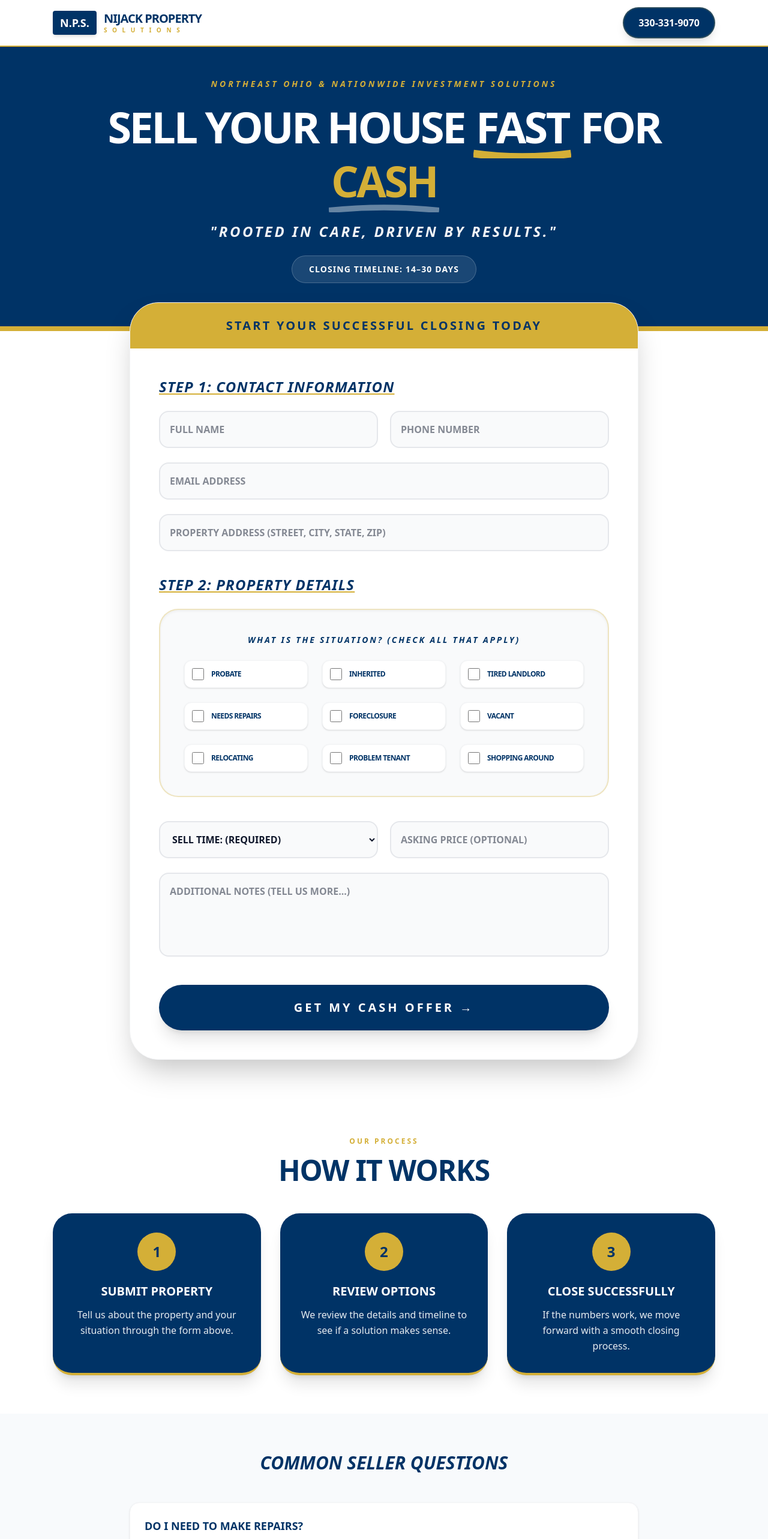
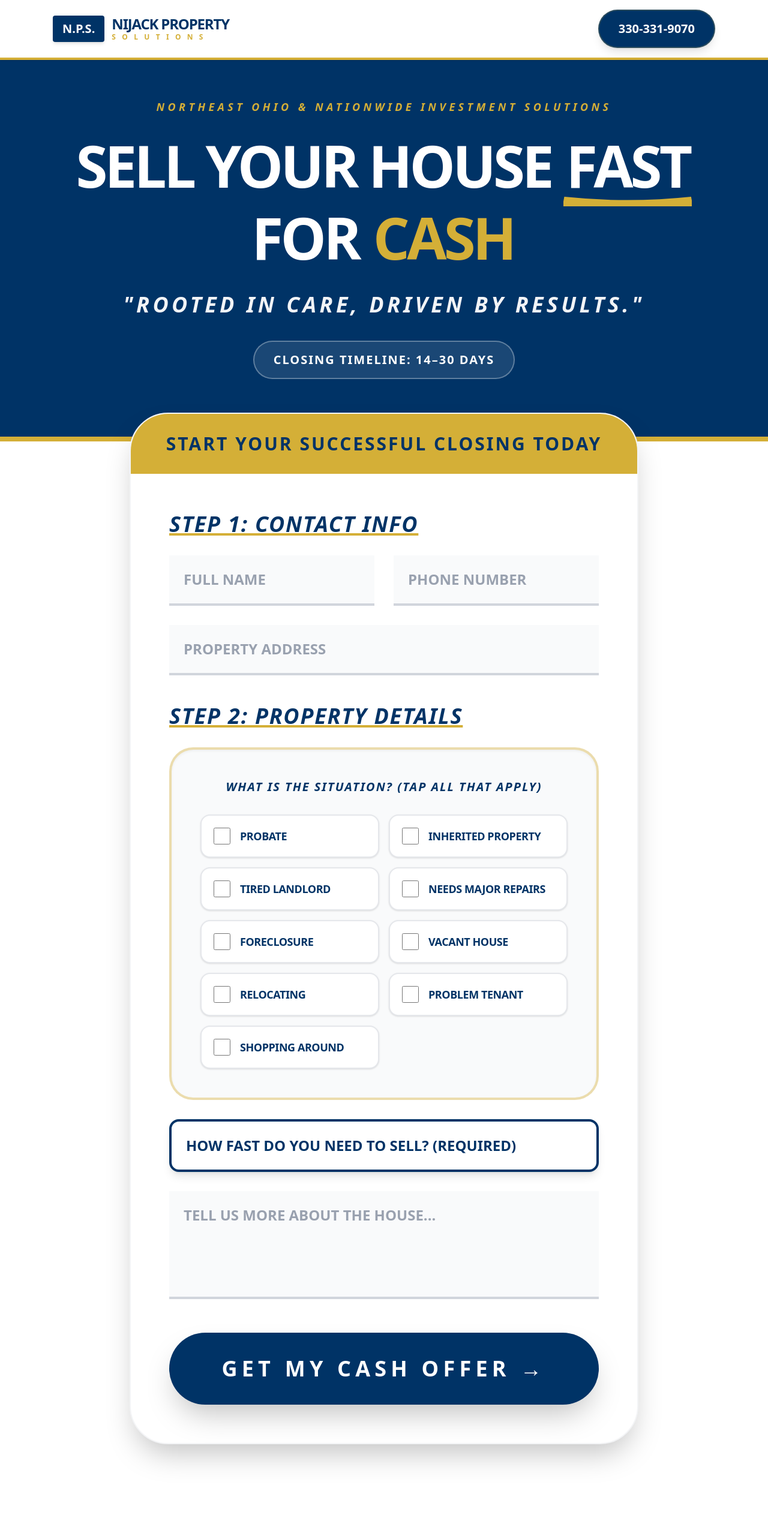
Before and after one commit to nijackacquisitions56/nijack-property-solutions, a React (Vite) app: page / in a window 1280 px wide. Shown: the top 2566 px of the page at 60% size. Built offline with nearby package versions, Linux system fonts and the light colour scheme.

Commit message:
Update App.jsx

```diff
--- a/src/App.jsx
+++ b/src/App.jsx
@@ -2,86 +2,93 @@ import React from 'react';
 
 const NijackSite = () => {
   return (
-    <div className="min-h-screen bg-white font-sans text-slate-900 leading-relaxed scroll-smooth">
+    // 'text-lg' and 'leading-relaxed' ensures the base font is large and spaced out
+    <div className="min-h-screen bg-white font-sans text-slate-900 text-lg leading-relaxed scroll-smooth">
 
       {/* 1. HEADER */}
-      <nav className="bg-white py-3 border-b-2 border-[#D4AF37] sticky top-0 z-50 shadow-sm">
+      <nav className="bg-white py-4 border-b-4 border-[#D4AF37] sticky top-0 z-50 shadow-sm">
         <div className="max-w-6xl mx-auto px-4 md:px-6 flex justify-between items-center">
           <div className="flex items-center gap-2 md:gap-3">
-            <div className="bg-[#003366] text-white font-black px-3 py-1.5 rounded text-lg shadow-md">N.P.S.</div>
+            <div className="bg-[#003366] text-white font-black px-4 py-2 rounded text-xl shadow-md">N.P.S.</div>
             <div className="flex flex-col text-left">
-              <span className="text-[#003366] font-black text-base md:text-xl tracking-tighter leading-none uppercase">NIJACK PROPERTY</span>
-              <span className="text-[#D4AF37] font-bold text-[9px] md:text-[10px] tracking-[0.3em] uppercase leading-none mt-1">S O L U T I O N S</span>
+              <span className="text-[#003366] font-black text-lg md:text-2xl tracking-tighter leading-none uppercase">NIJACK PROPERTY</span>
+              <span className="text-[#D4AF37] font-bold text-[10px] md:text-[12px] tracking-[0.3em] uppercase leading-none mt-1">S O L U T I O N S</span>
             </div>
           </div>
-          <a href="tel:3303319070" className="bg-[#003366] text-white px-5 py-3 md:px-6 md:py-3 rounded-full font-black text-sm md:text-base hover:bg-[#D4AF37] hover:text-[#003366] transition-all shadow-lg border-2 border-[#D4AF37]/20">
+          <a href="tel:3303319070" className="bg-[#003366] text-white px-6 py-3 md:px-8 md:py-4 rounded-full font-black text-base md:text-xl hover:bg-[#D4AF37] hover:text-[#003366] transition-all shadow-lg border-2 border-[#D4AF37]/20">
             330-331-9070
           </a>
         </div>
       </nav>
 
       {/* 2. HERO SECTION */}
-      <section className="bg-[#003366] text-white pt-9 pb-13 md:pt-13 md:pb-18 border-b-8 border-[#D4AF37]">
+      <section className="bg-[#003366] text-white pt-12 pb-16 md:pt-16 md:pb-24 border-b-8 border-[#D4AF37]">
         <div className="max-w-6xl mx-auto px-6 text-center">
-          <p className="text-[#D4AF37] font-black uppercase tracking-[0.28em] text-xs md:text-sm mb-4 italic">
+          <p className="text-[#D4AF37] font-black uppercase tracking-[0.3em] text-sm md:text-lg mb-6 italic">
             Northeast Ohio & Nationwide Investment Solutions
           </p>
-          <h1 className="text-4xl md:text-7xl font-black mb-6 uppercase tracking-tighter leading-tight">
-            Sell Your House <span className="relative inline-block px-1">FAST<svg className="absolute -bottom-1 md:-bottom-2 left-0 w-full h-3 md:h-4 text-[#D4AF37]" viewBox="0 0 100 10" preserveAspectRatio="none"><path d="M0 5 Q 50 12 100 5" stroke="currentColor" strokeWidth="8" fill="transparent"/></svg></span> For <span className="relative inline-block text-[#D4AF37] px-1">CASH<svg className="absolute -bottom-1 md:-bottom-2 left-0 w-full h-3 md:h-4 text-white opacity-40" viewBox="0 0 100 10" preserveAspectRatio="none"><path d="M0 8 Q 50 2 100 8" stroke="currentColor" strokeWidth="6" fill="transparent"/></svg></span>
+          <h1 className="text-5xl md:text-8xl font-black mb-8 uppercase tracking-tighter leading-tight">
+            Sell Your House <br className="md:hidden" />
+            <span className="relative inline-block px-1">
+              FAST
+              <svg className="absolute -bottom-2 left-0 w-full h-4 text-[#D4AF37]" viewBox="0 0 100 10" preserveAspectRatio="none">
+                <path d="M0 5 Q 50 12 100 5" stroke="currentColor" strokeWidth="10" fill="transparent" />
+              </svg>
+            </span> For <br className="md:hidden" />
+            <span className="relative inline-block text-[#D4AF37] px-1">
+              CASH
+            </span>
           </h1>
-          <p className="text-xl md:text-2xl font-bold italic opacity-95 uppercase tracking-[0.15em] mb-6">"Rooted in Care, Driven by Results."</p>
-          <div className="inline-flex items-center bg-white/10 border border-white/20 px-7 py-3 rounded-full">
-            <p className="text-xs md:text-sm font-black uppercase tracking-[0.08em]">Closing Timeline: 14–30 Days</p>
+          <p className="text-2xl md:text-4xl font-bold italic opacity-95 uppercase tracking-[0.15em] mb-10">"Rooted in Care, Driven by Results."</p>
+          <div className="inline-flex items-center bg-white/10 border-2 border-white/30 px-8 py-4 rounded-full">
+            <p className="text-sm md:text-xl font-black uppercase tracking-[0.1em]">Closing Timeline: 14–30 Days</p>
           </div>
         </div>
       </section>
 
-      {/* 3. MAIN FORM */}
-      <section id="property-form" className="relative -mt-10 md:-mt-12 pb-14 md:pb-16 scroll-mt-24">
+      {/* 3. MAIN FORM - LARGE INPUTS */}
+      <section id="property-form" className="relative -mt-12 pb-20 scroll-mt-24">
         <div className="max-w-4xl mx-auto px-4 md:px-6">
-          <form className="bg-white rounded-[2rem] md:rounded-[3rem] shadow-2xl border border-gray-100 overflow-hidden">
-            <div className="bg-[#D4AF37] py-5 md:py-6 text-center px-4">
-              <h2 className="text-[#003366] font-black uppercase text-sm md:text-xl tracking-[0.16em]">Start Your Successful Closing Today</h2>
+          <form className="bg-white rounded-[2rem] md:rounded-[4rem] shadow-2xl border-2 border-gray-100 overflow-hidden">
+            <div className="bg-[#D4AF37] py-6 md:py-8 text-center px-4">
+              <h2 className="text-[#003366] font-black uppercase text-xl md:text-3xl tracking-[0.1em]">Start Your Successful Closing Today</h2>
             </div>
 
-            <div className="p-6 md:p-12 space-y-10">
-              <div className="space-y-6">
-                <h3 className="text-[#003366] font-black uppercase tracking-wider text-lg md:text-2xl italic underline decoration-[#D4AF37]">Step 1: Contact Information</h3>
-                <div className="grid md:grid-cols-2 gap-5">
-                  <input type="text" placeholder="FULL NAME" className="w-full bg-gray-50 border-2 border-gray-200 rounded-2xl p-4 font-semibold outline-none focus:border-[#003366]" required />
-                  <input type="tel" placeholder="PHONE NUMBER" className="w-full bg-gray-50 border-2 border-gray-200 rounded-2xl p-4 font-semibold outline-none focus:border-[#003366]" required />
+            <div className="p-8 md:p-16 space-y-12">
+              <div className="space-y-8">
+                <h3 className="text-[#003366] font-black uppercase tracking-wider text-2xl md:text-4xl italic underline decoration-[#D4AF37] decoration-4">Step 1: Contact Info</h3>
+                <div className="grid md:grid-cols-2 gap-8">
+                  <input type="text" placeholder="FULL NAME" className="w-full bg-gray-50 border-b-4 border-gray-300 p-6 text-xl md:text-2xl font-bold outline-none focus:border-[#003366] placeholder:text-gray-400" required />
+                  <input type="tel" placeholder="PHONE NUMBER" className="w-full bg-gray-50 border-b-4 border-gray-300 p-6 text-xl md:text-2xl font-bold outline-none focus:border-[#003366] placeholder:text-gray-400" required />
                 </div>
-                <input type="email" placeholder="EMAIL ADDRESS" className="w-full bg-gray-50 border-2 border-gray-200 rounded-2xl p-4 font-semibold outline-none focus:border-[#003366]" required />
-                <input type="text" placeholder="PROPERTY ADDRESS (STREET, CITY, STATE, ZIP)" className="w-full bg-gray-50 border-2 border-gray-200 rounded-2xl p-4 font-semibold outline-none focus:border-[#003366]" required />
+                <input type="text" placeholder="PROPERTY ADDRESS" className="w-full bg-gray-50 border-b-4 border-gray-300 p-6 text-xl md:text-2xl font-bold outline-none focus:border-[#003366] placeholder:text-gray-400" required />
               </div>
 
-              {/* ENLARGED SITUATION SECTION */}
-              <div className="space-y-6">
-                <h3 className="text-[#003366] font-black uppercase tracking-wider text-lg md:text-2xl italic underline decoration-[#D4AF37]">Step 2: Property Details</h3>
-                <div className="bg-gray-50 p-8 md:p-10 rounded-[2rem] border-2 border-[#D4AF37]/30 shadow-inner">
-                  <p className="text-[#003366] font-black text-sm uppercase mb-6 tracking-[0.2em] italic text-center">What is the situation? (Check all that apply)</p>
-                  <div className="grid grid-cols-2 md:grid-cols-3 gap-4 md:gap-6">
-                    {["Probate", "Inherited", "Tired Landlord", "Needs Repairs", "Foreclosure", "Vacant", "Relocating", "Problem Tenant", "Shopping Around"].map((label) => (
-                      <label key={label} className="flex items-center gap-3 p-3 bg-white rounded-xl border border-gray-100 hover:border-[#D4AF37] transition-colors cursor-pointer shadow-sm">
-                        <input type="checkbox" className="h-5 w-5 accent-[#003366]" />
-                        <span className="font-black uppercase text-[10px] md:text-[12px] tracking-tighter text-[#003366]">{label}</span>
+              {/* ENLARGED SITUATION SECTION FOR EASY TAPPING */}
+              <div className="space-y-8">
+                <h3 className="text-[#003366] font-black uppercase tracking-wider text-2xl md:text-4xl italic underline decoration-[#D4AF37] decoration-4">Step 2: Property Details</h3>
+                <div className="bg-gray-50 p-8 md:p-12 rounded-[2.5rem] border-4 border-[#D4AF37]/40 shadow-inner">
+                  <p className="text-[#003366] font-black text-lg md:text-xl uppercase mb-8 tracking-[0.1em] text-center italic">What is the situation? (Tap all that apply)</p>
+                  <div className="grid grid-cols-1 md:grid-cols-2 gap-4">
+                    {["Probate", "Inherited Property", "Tired Landlord", "Needs Major Repairs", "Foreclosure", "Vacant House", "Relocating", "Problem Tenant", "Shopping Around"].map((label) => (
+                      <label key={label} className="flex items-center gap-4 p-5 bg-white rounded-2xl border-2 border-gray-200 hover:border-[#D4AF37] transition-all cursor-pointer shadow-sm">
+                        <input type="checkbox" className="h-7 w-7 accent-[#003366]" />
+                        <span className="font-black uppercase text-sm md:text-lg text-[#003366] tracking-tight">{label}</span>
                       </label>
                     ))}
                   </div>
                 </div>
-                <div className="grid md:grid-cols-2 gap-5 pt-4">
-                  <select className="w-full bg-gray-50 border-2 border-gray-200 rounded-2xl p-4 font-semibold outline-none focus:border-[#003366]" defaultValue="">
-                    <option value="" disabled>SELL TIME: (REQUIRED)</option>
+                <select className="w-full bg-white border-4 border-[#003366] rounded-2xl p-6 text-xl md:text-2xl font-black text-[#003366] outline-none shadow-lg appearance-none cursor-pointer" defaultValue="">
+                    <option value="" disabled>HOW FAST DO YOU NEED TO SELL? (REQUIRED)</option>
                     <option>ASAP (RIGHT AWAY)</option>
-                    <option>&lt; 30 DAYS</option>
-                    <option>&lt; 90 DAYS</option>
-                  </select>
-                  <input type="text" placeholder="ASKING PRICE (OPTIONAL)" className="w-full bg-gray-50 border-2 border-gray-200 rounded-2xl p-4 font-semibold outline-none focus:border-[#003366]" />
-                </div>
-                <textarea placeholder="ADDITIONAL NOTES (TELL US MORE...)" rows="4" className="w-full bg-gray-50 border-2 border-gray-200 rounded-2xl p-4 font-semibold outline-none focus:border-[#003366] resize-none"></textarea>
+                    <option>WITHIN 30 DAYS</option>
+                    <option>WITHIN 90 DAYS</option>
+                    <option>NO RUSH / EXPLORING</option>
+                </select>
+                <textarea placeholder="TELL US MORE ABOUT THE HOUSE..." rows="4" className="w-full bg-gray-50 border-b-4 border-gray-300 p-6 text-xl md:text-2xl font-bold outline-none focus:border-[#003366] resize-none placeholder:text-gray-400"></textarea>
               </div>
 
-              <button type="submit" className="w-full bg-[#003366] text-white py-6 rounded-full font-black uppercase tracking-[0.2em] text-xl hover:bg-[#D4AF37] hover:text-[#003366] transition-all shadow-xl">
+              <button type="submit" className="w-full bg-[#003366] text-white py-8 md:py-10 rounded-full font-black uppercase tracking-[0.2em] text-2xl md:text-4xl hover:bg-[#D4AF37] hover:text-[#003366] transition-all shadow-2xl scale-100 hover:scale-[1.02]">
                 Get My Cash Offer →
               </button>
             </div>
@@ -89,80 +96,77 @@ const NijackSite = () => {
         </div>
       </section>
 
-      {/* 4. HOW IT WORKS */}
-      <section className="py-16 bg-white">
+      {/* 4. HOW IT WORKS - LARGE TEXT */}
+      <section className="py-20 bg-white">
         <div className="max-w-6xl mx-auto px-6">
-          <div className="text-center mb-12">
-            <p className="text-[#D4AF37] font-black uppercase tracking-[0.25em] text-xs mb-4">Our Process</p>
-            <h2 className="text-3xl md:text-5xl font-black text-[#003366] uppercase tracking-tight">How It Works</h2>
+          <div className="text-center mb-16">
+            <p className="text-[#D4AF37] font-black uppercase tracking-[0.25em] text-lg mb-4 italic">Our Simple Process</p>
+            <h2 className="text-4xl md:text-6xl font-black text-[#003366] uppercase">How It Works</h2>
           </div>
-          <div className="grid md:grid-cols-3 gap-8">
+          <div className="grid md:grid-cols-3 gap-10">
             {[
-              { n: '1', t: 'Submit Property', d: 'Tell us about the property and your situation through the form above.' },
-              { n: '2', t: 'Review Options', d: 'We review the details and timeline to see if a solution makes sense.' },
-              { n: '3', t: 'Close Successfully', d: 'If the numbers work, we move forward with a smooth closing process.' }
+              { n: '1', t: 'SHARE INFO', d: 'Tell us about the house using the form above.' },
+              { n: '2', t: 'GET OFFER', d: 'We review the property and give you a fair cash offer.' },
+              { n: '3', t: 'COLLECT CASH', d: 'We close at a reputable title company on your timeline.' }
             ].map((step) => (
-              <div key={step.n} className="bg-[#003366] text-white rounded-[2rem] p-8 shadow-xl text-center border-b-4 border-[#D4AF37]">
-                <div className="w-16 h-16 mx-auto rounded-full bg-[#D4AF37] text-[#003366] flex items-center justify-center font-black text-2xl mb-5">{step.n}</div>
-                <h3 className="font-black uppercase text-xl mb-3">{step.t}</h3>
-                <p className="opacity-90 leading-relaxed">{step.d}</p>
+              <div key={step.n} className="bg-[#003366] text-white rounded-[3rem] p-10 shadow-2xl text-center border-b-8 border-[#D4AF37]">
+                <div className="w-20 h-20 mx-auto rounded-full bg-[#D4AF37] text-[#003366] flex items-center justify-center font-black text-4xl mb-6 shadow-lg">{step.n}</div>
+                <h3 className="font-black uppercase text-2xl mb-4 tracking-wider">{step.t}</h3>
+                <p className="text-xl opacity-95 font-medium leading-relaxed">{step.d}</p>
               </div>
             ))}
           </div>
         </div>
       </section>
 
-      {/* 5. FAQ */}
-      <section className="py-16 bg-[#f8fafc]">
-        <div className="max-w-4xl mx-auto px-6">
-          <h2 className="text-3xl font-black text-[#003366] uppercase text-center mb-12 italic">Common Seller Questions</h2>
-          <div className="space-y-4">
+      {/* 5. FAQ - ACCESSIBLE FONT */}
+      <section className="py-20 bg-[#f8fafc]">
+        <div className="max-w-4xl mx-auto px-6 text-center">
+          <h2 className="text-4xl font-black text-[#003366] uppercase mb-12 italic underline decoration-[#D4AF37]">Frequently Asked Questions</h2>
+          <div className="space-y-8 text-left">
             {[
-              { q: 'Do I need to make repairs?', a: 'No. We work with sellers who want to sell as-is.' },
-              { q: 'Are there hidden fees?', a: 'No agent commissions. We focus on a direct solution.' }
+              { q: 'DO I NEED TO CLEAN OR FIX THE HOUSE?', a: 'No. We buy houses in "as-is" condition. You can leave whatever you don\'t want behind.' },
+              { q: 'ARE THERE ANY COMMISSIONS?', a: 'None. We are not realtors listing your house; we are buyers. You pay zero commissions.' }
             ].map((faq) => (
-              <div key={faq.q} className="bg-white p-6 rounded-2xl border border-gray-100 shadow-sm">
-                <h3 className="text-[#003366] font-black uppercase text-lg mb-2">{faq.q}</h3>
-                <p className="text-gray-600 font-medium">{faq.a}</p>
+              <div key={faq.q} className="bg-white p-8 rounded-3xl border-2 border-gray-100 shadow-lg">
+                <h3 className="text-[#003366] font-black uppercase text-xl md:text-2xl mb-4 tracking-tight">{faq.q}</h3>
+                <p className="text-gray-700 text-lg md:text-xl font-bold leading-relaxed">{faq.a}</p>
               </div>
             ))}
           </div>
         </div>
       </section>
 
-      {/* 6. PRIVACY POLICY & PARTNER DISCLOSURE */}
-      <section id="privacy-policy" className="py-16 bg-white">
+      {/* 6. PRIVACY & PARTNER DISCLOSURE - CLEAN & CLEAR */}
+      <section className="py-20 bg-white">
         <div className="max-w-5xl mx-auto px-6">
-          <div className="bg-gray-50 rounded-[2rem] p-8 md:p-10 border border-gray-100">
-            <p className="text-[#D4AF37] font-black uppercase tracking-[0.25em] text-xs text-center mb-4 text-[#D4AF37]">Your Privacy & Peace of Mind</p>
-            <h2 className="text-3xl font-black text-[#003366] uppercase text-center mb-8">Your Information Matters</h2>
-            <div className="space-y-4 text-gray-700 font-medium leading-relaxed">
-              <p>Nijack Property Solutions respects your privacy. Information submitted is used only to review your property and contact you regarding your request.</p>
-              <p>We do not sell your personal information. By submitting, you agree that we may contact you by phone, email, or text regarding your property inquiry.</p>
-              <p className="pt-4 border-t border-gray-200 text-sm italic">Depending on the property, we may work with trusted investment partners to help create possible solutions for sellers.</p>
+          <div className="bg-gray-100 rounded-[3rem] p-10 md:p-16 border-2 border-gray-200">
+            <h2 className="text-3xl md:text-5xl font-black text-[#003366] uppercase text-center mb-10">Your Trust is Our Priority</h2>
+            <div className="space-y-6 text-xl md:text-2xl text-gray-700 font-bold leading-relaxed">
+              <p>Nijack Property Solutions values your privacy. Your information is strictly used to provide your cash offer.</p>
+              <p>We do not sell your data. We work with trusted partners to ensure you get the best possible solution for your situation.</p>
             </div>
           </div>
         </div>
       </section>
 
-      {/* 7. CTA SECTION */}
-      <section className="bg-[#003366] text-white py-16 md:py-24 px-6 text-center border-t-8 border-[#D4AF37]">
-        <div className="max-w-4xl mx-auto">
-          <p className="text-[#D4AF37] font-black uppercase tracking-[0.3em] text-xs mb-4 italic">READY TO TALK?</p>
-          <h2 className="text-3xl md:text-6xl font-black uppercase tracking-tighter mb-6 leading-tight">START WITH YOUR <br className="hidden md:block" /> PROPERTY DETAILS</h2>
-          <p className="text-white/90 text-base md:text-xl font-medium leading-relaxed mb-10">Tell us about the property and your situation. We’ll review the details and discuss possible next steps.</p>
-          <a href="#property-form" className="inline-block bg-[#D4AF37] text-[#003366] px-10 py-5 rounded-full font-black uppercase tracking-[0.12em] text-sm md:text-lg hover:bg-white transition-all shadow-xl">
-            Submit Property Details
+      {/* 7. CTA - BIGGEST TEXT */}
+      <section className="bg-[#003366] text-white py-20 md:py-32 px-6 text-center border-t-8 border-[#D4AF37]">
+        <div className="max-w-5xl mx-auto">
+          <p className="text-[#D4AF37] font-black uppercase tracking-[0.3em] text-xl mb-6">READY TO MOVE FORWARD?</p>
+          <h2 className="text-4xl md:text-7xl font-black uppercase tracking-tighter mb-10 leading-tight">START WITH YOUR <br /> PROPERTY DETAILS</h2>
+          <a href="#property-form" className="inline-block bg-[#D4AF37] text-[#003366] px-12 py-6 md:px-16 md:py-8 rounded-full font-black uppercase tracking-[0.12em] text-xl md:text-3xl hover:bg-white transition-all shadow-2xl">
+            Submit My Details Now
           </a>
         </div>
       </section>
 
       {/* 8. FOOTER */}
-      <footer className="bg-white py-12 border-t border-gray-200">
-        <div className="max-w-6xl mx-auto px-6 text-center">
-          <span className="text-[#003366] font-black text-xl md:text-2xl uppercase block mb-2">Nijack Property Solutions</span>
-          <p className="text-gray-600 font-bold text-sm mb-6 uppercase tracking-widest">Northeast Ohio & Nationwide Investment Solutions</p>
-          <div className="text-[10px] text-gray-400 font-bold uppercase tracking-widest italic">© {new Date().getFullYear()} Nijack Property Solutions. All rights reserved.</div>
+      <footer className="bg-white py-16 border-t-8 border-[#003366] text-center">
+        <div className="max-w-6xl mx-auto px-6">
+          <span className="text-[#003366] font-black text-2xl md:text-4xl uppercase block mb-4 tracking-tighter">Nijack Property Solutions</span>
+          <p className="text-gray-600 font-black text-lg md:text-2xl mb-8 uppercase tracking-[0.2em]">NE Ohio & Nationwide</p>
+          <div className="text-sm md:text-lg text-gray-400 font-bold uppercase tracking-widest italic">© {new Date().getFullYear()} Nijack Property Solutions. All rights reserved.</div>
         </div>
       </footer>
 
```
